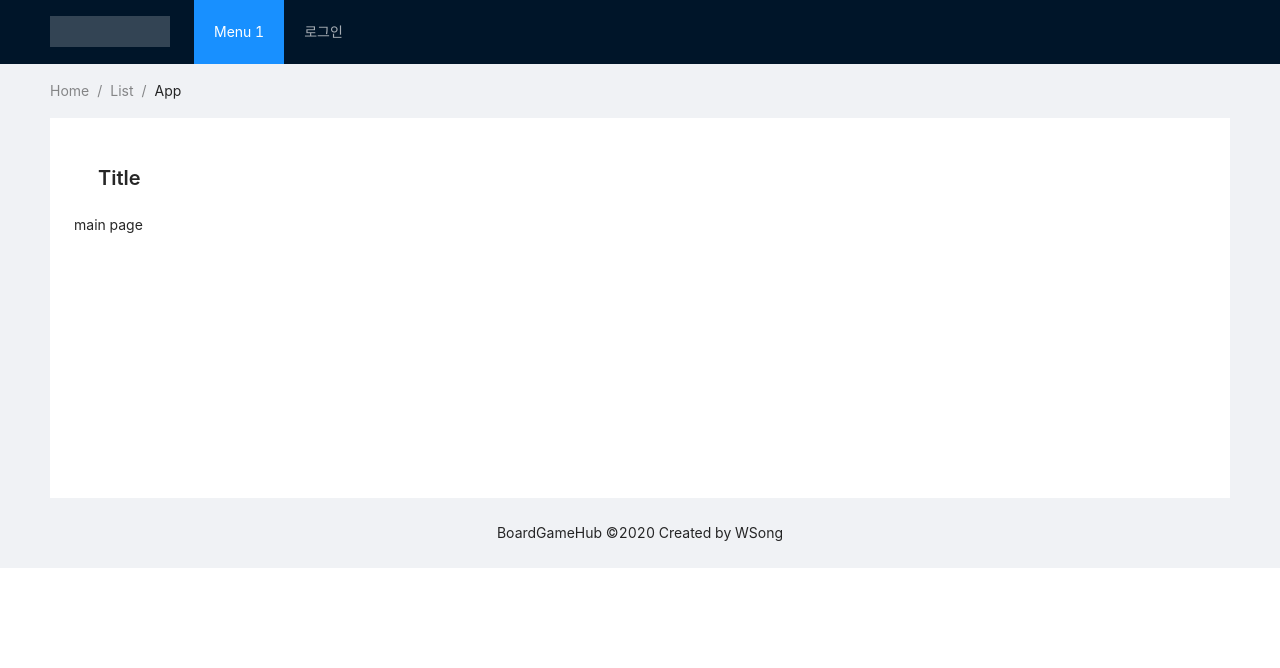
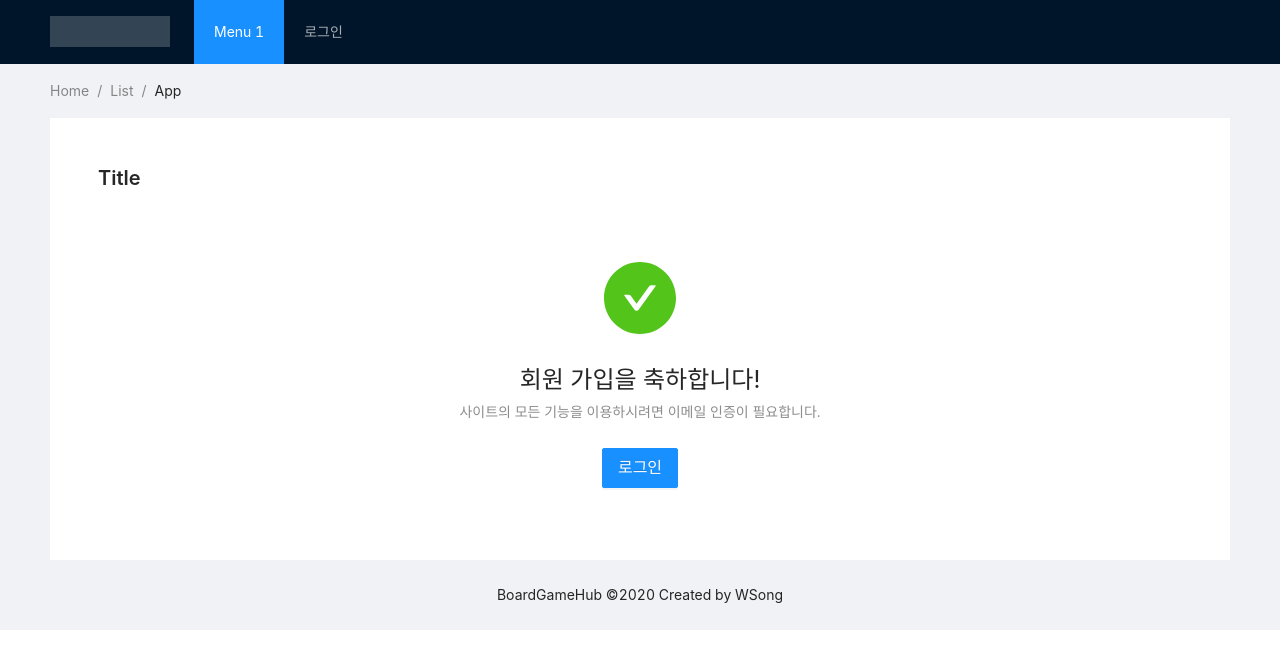
Before and after one commit to wsong0101/BoardGameHub, a React app: page /register/welcome in a window 1280 px wide. Before the commit this address led to /. Shown: the top 668 px of the page. Built offline with nearby package versions, Linux system fonts and the light colour scheme; the HTML template or start-up script is replaced by a standard one.

Commit message:
회원가입 성공 랜딩 페이지 추가  - 회원가입 성공 후 이동

```diff
--- a/js/App.js
+++ b/js/App.js
@@ -11,7 +11,7 @@ import ItemCreate from './page/ItemCreate'
 
 import { history } from './helper'
 import { alertActions, userActions } from './action'
-import { LoginPage, RegisterPage } from './component'
+import { LoginPage, RegisterPage, RegisterWelcomePage } from './component'
 
 import './App.css'
 
@@ -59,7 +59,7 @@ export default function App(props) {
     if (auth.loggedIn == false) {
       return '#'
     }
-    return `/user/collection/${auth.user.id}/1`
+    return `/user/collection/${auth.user.id}/own`
   }
 
   const onLogout = () => {
@@ -124,6 +124,7 @@ export default function App(props) {
           <Switch>
             <Route exact path="/" component={Main} />
             <Route exact path="/register" component={RegisterPage} />
+            <Route exact path="/register/welcome" component={RegisterWelcomePage} />
             <Route exact path="/login" component={LoginPage} />
             <Route path="/user/collection/:id" component={PageUserCollection} />
             <Route path="/item/:id" component={PageItemInfo} />
--- a/js/action/user.actions.js
+++ b/js/action/user.actions.js
@@ -52,8 +52,7 @@ function register(user) {
             .then(
                 user => {
                     dispatch(success());
-                    history.push('/login')
-                    dispatch(alertActions.success('회원 가입 성공!'))
+                    history.push('/register/welcome')
                 },
                 error => {
                     dispatch(failure(error.toString()))
--- /dev/null
+++ b/js/component/RegisterWelcomePage.js
@@ -0,0 +1,21 @@
+import React from 'react'
+import { Link } from 'react-router-dom';
+
+import { Button, Result } from 'antd'
+
+function RegisterWelcomePage() {
+  return (
+    <Result
+      status="success"
+      title="회원 가입을 축하합니다!"
+      subTitle="사이트의 모든 기능을 이용하시려면 이메일 인증이 필요합니다."
+      extra={[
+        <Button type="primary" key="login" size="large">
+          <Link to="/login">로그인</Link>
+        </Button>,
+      ]}
+    />
+  )
+}
+
+export { RegisterWelcomePage }
--- a/js/component/index.js
+++ b/js/component/index.js
@@ -1,2 +1,3 @@
 export * from './LoginPage'
 export * from './RegisterPage'
+export * from './RegisterWelcomePage'
```
Also changed, not shown: 3 other files (tests, documents, lock files or other folders).
